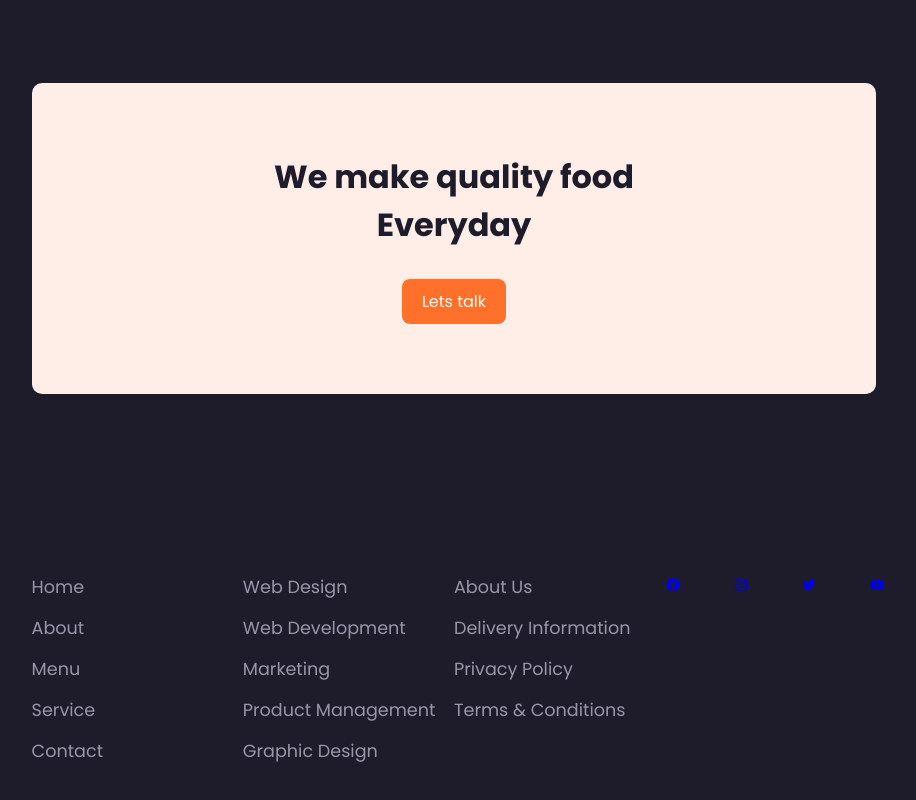
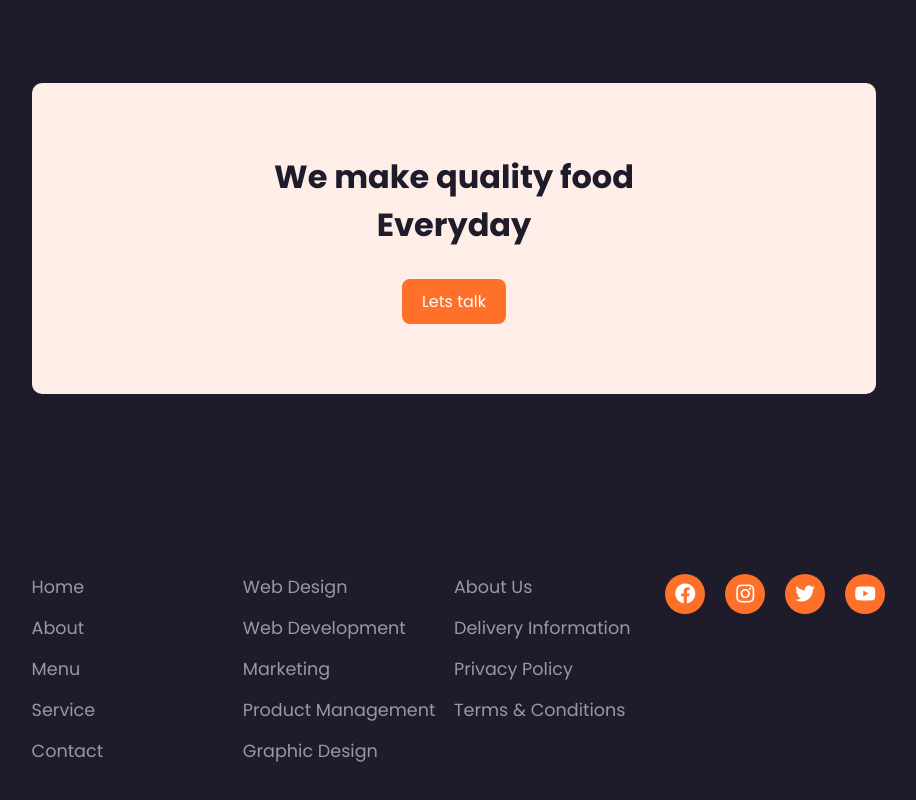
Before and after one commit to Bithe/burger, a plain HTML site: page index.html in a window 1280 px wide. Shown: the part 2660-3460 px from the top of the page, without its empty margins (186-1102 px from the left). Drawn offline with nearby package versions, Linux system fonts and the light colour scheme.

Commit message:
conatct updated

```diff
--- a/style.css
+++ b/style.css
@@ -290,3 +290,22 @@ font-weight: 600;
     align-items: center;
     justify-content: space-between;
 }
+
+.col .social a{
+    height: 40px;
+    width: 40px;
+    background: var(--main-color);
+    color: var(--text-color);
+    display: inline-flex;
+    align-items: center;
+    justify-content: center;
+    font-size: 1.5rem;
+    border-radius: 50%;
+    transition: .4s;
+}
+
+.col .social a:hover{
+    transform: scale(1.2);
+    color: var(--bg-color);
+    background: var(--text-color);
+}
```
